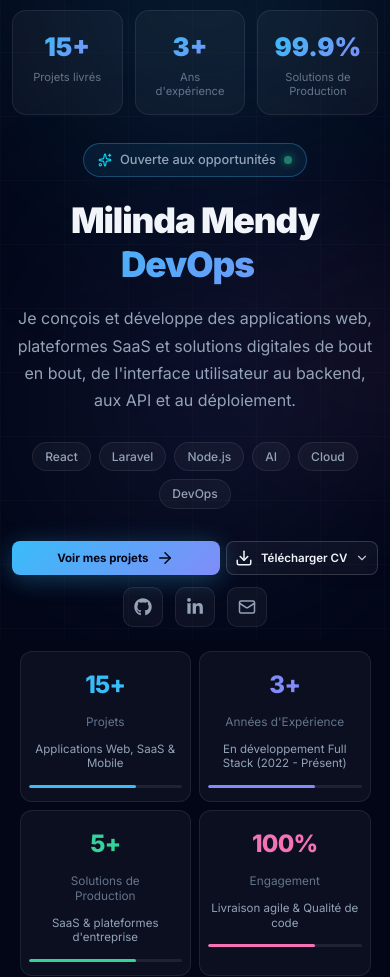
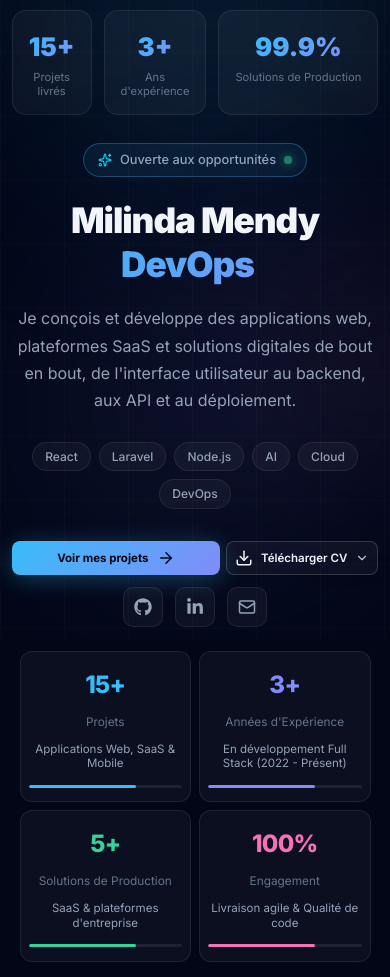
Before and after one commit to mmilinda/FolioMM, a React (Vite) app: page / in a window 390 px wide. Shown: the part 204-1181 px from the top of the page. Built offline with nearby package versions, Linux system fonts and the light colour scheme; no server answers.

Commit message:
style(stats): set Solutions de Production to whitespace-nowrap on mobile

```diff
--- a/src/components/Hero.jsx
+++ b/src/components/Hero.jsx
@@ -58,13 +58,7 @@ function formatStatLabel(label) {
   if (!label || typeof label !== "string") return label;
   const lower = label.toLowerCase();
   if (lower.includes("solution") && lower.includes("production")) {
-    const isPlural = lower.includes("solutions");
-    return (
-      <span className="inline-block leading-tight">
-        <span className="block sm:inline whitespace-nowrap">{isPlural ? "Solutions de " : "Solution de "}</span>
-        <span className="block sm:inline whitespace-nowrap">Production</span>
-      </span>
-    );
+    return <span className="whitespace-nowrap">{label}</span>;
   }
   return label;
 }
--- a/src/components/Stats.jsx
+++ b/src/components/Stats.jsx
@@ -65,13 +65,7 @@ function formatStatLabel(label) {
   if (!label || typeof label !== "string") return label;
   const lower = label.toLowerCase();
   if (lower.includes("solution") && lower.includes("production")) {
-    const isPlural = lower.includes("solutions");
-    return (
-      <span className="inline-block leading-tight">
-        <span className="block sm:inline whitespace-nowrap">{isPlural ? "Solutions de " : "Solution de "}</span>
-        <span className="block sm:inline whitespace-nowrap">Production</span>
-      </span>
-    );
+    return <span className="whitespace-nowrap">{label}</span>;
   }
   return label;
 }
--- a/src/index.css
+++ b/src/index.css
@@ -329,7 +329,7 @@ body {
     font-size: 1.15rem;
   }
   .hero-stat-label {
-    font-size: 0.67rem;
+    font-size: clamp(0.55rem, 2.1vw, 0.68rem);
     line-height: 1.25;
   }
 }
```
